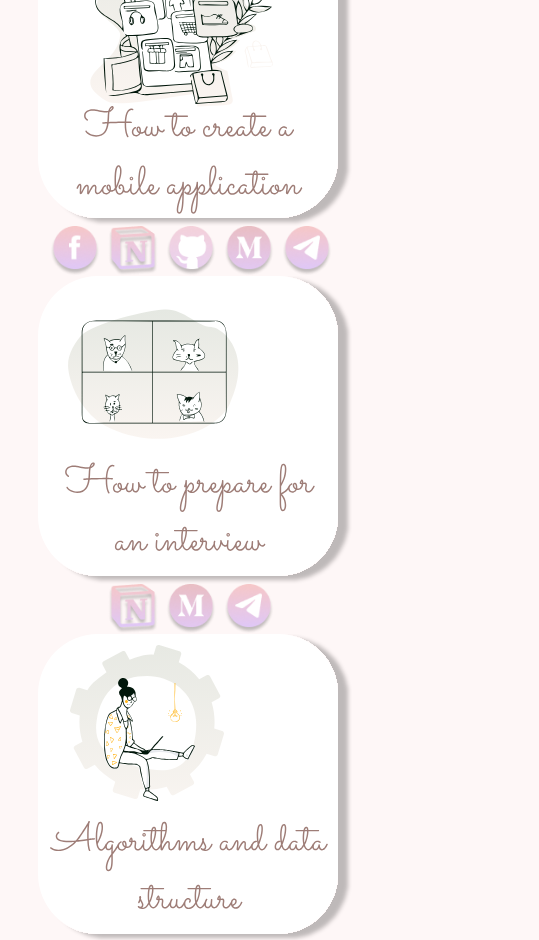
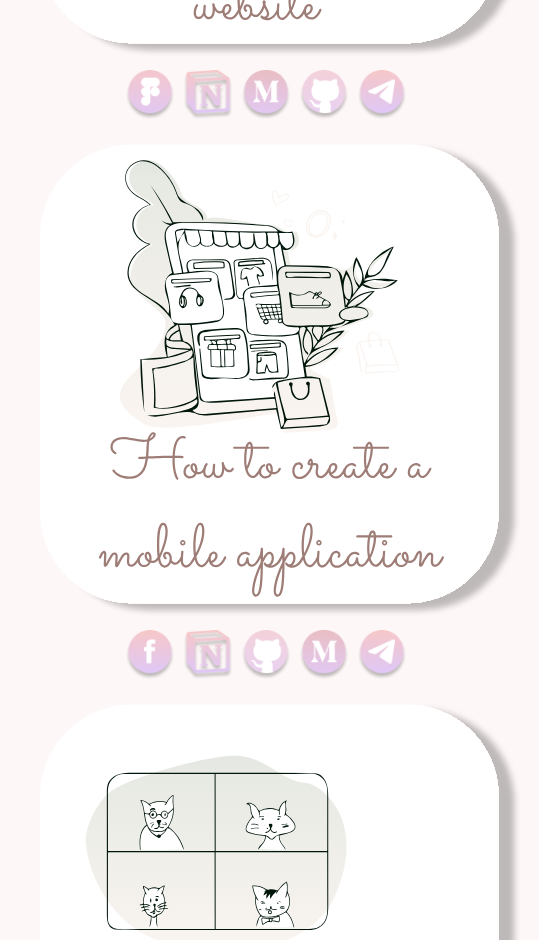
Before and after one commit to vhutor/thatgirlvalerie, a plain HTML site: page pages/work-and-study.html in a window 390 px wide. Shown: the part 1060-2000 px from the top of the page, 539 px wide, since content can reach past the window. Drawn offline with nearby package versions, Linux system fonts and the light colour scheme.

Commit message:
Added responsivness

```diff
--- a/css/styles.css
+++ b/css/styles.css
@@ -84,6 +84,8 @@ table {
   display: inline-block;
   width: 280px;
   height: 280px;
+  padding-left: 4%;
+  margin-top: 2%;
 }
 
 .clicked {
@@ -448,3 +450,10 @@ table {
   background-size: contain;
   text-decoration: none;
 }
+
+@media screen and (max-width:1024px) {
+  .selected {
+    width: 500px;
+    height: 500px;
+  }
+}
--- a/pages/work-and-study.html
+++ b/pages/work-and-study.html
@@ -34,7 +34,7 @@
     </header>
     <main class="middle-container">
       <div>
-        <img src="../images/work-and-study/how-to-1.svg" alt="how to 1">
+        <img class="selected" src="../images/work-and-study/how-to-1.svg" alt="how to 1">
         <div class="links">
           <a target="_blank" class="figma clicked" href="https://www.figma.com/file/S9X1xihuopxbcFh4rz50HN/Valerie-Website?node-id=0%3A1"></a>
           <a target="_blank" class="notion clicked" href="https://www.notion.so/Work-and-study-English-69f5f16e4a7d4e1d8ad8cbc650c1f935"></a>
@@ -44,7 +44,7 @@
         </div>
       </div>
       <div>
-        <img src="../images/work-and-study/how-to-2.svg" alt="how to 2">
+        <img class="selected" src="../images/work-and-study/how-to-2.svg" alt="how to 2">
         <div class="links">
           <a target="_blank" class="facebook clicked" href="https://www.facebook.com/profile.php?id=100011784038929"></a>
           <a target="_blank" class="notion clicked" href="https://www.notion.so/Work-and-study-English-69f5f16e4a7d4e1d8ad8cbc650c1f935"></a>
@@ -54,7 +54,7 @@
         </div>
       </div>
       <div>
-        <img src="../images/work-and-study/how-to-3.svg" alt="how to 3">
+        <img class="selected" src="../images/work-and-study/how-to-3.svg" alt="how to 3">
         <div class="links">
           <a target="_blank" class="notion clicked" href="https://www.notion.so/Work-and-study-English-69f5f16e4a7d4e1d8ad8cbc650c1f935"></a>
           <a target="_blank" class="medium clicked" href="https://medium.com/@valeriiahutor"></a>
@@ -62,7 +62,7 @@
         </div>
       </div>
       <div>
-        <img src="../images/work-and-study/how-to-4.svg" alt="how to 4">
+        <img class="selected" src="../images/work-and-study/how-to-4.svg" alt="how to 4">
         <div>
           <a target="_blank" class="notion clicked" href="https://www.notion.so/Work-and-study-English-69f5f16e4a7d4e1d8ad8cbc650c1f935"></a>
           <a target="_blank" class="github clicked" href="https://github.com/vhutor/algorithms"></a>
```
Also changed, not shown: pages/achievements.html (+4 -4 lines).
